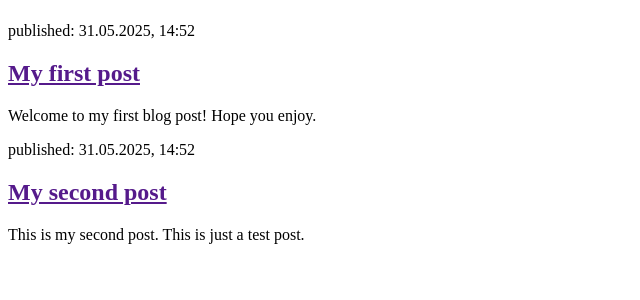
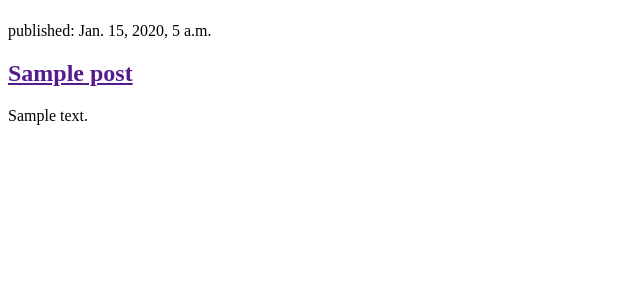
Before and after one commit to aidanv22/my-first-blog, a Django app: page / in a window 1280 px wide. Shown: the part 58-358 px from the top of the page, without its empty margins (0-640 px from the left). Run offline with Django 5.2, Linux system fonts and the light colour scheme; tables that the repository leaves empty hold one stand-in row (values such as "Sample post").

Commit message:
Modified templates to display posts from database.

```diff
--- a/blog/templates/blog/post_list.html
+++ b/blog/templates/blog/post_list.html
@@ -8,16 +8,13 @@
             <h1><a href="/">Aidan Vesci's Blog</a></h1>
         </header>
 
-        <article>
-            <time>published: 31.05.2025, 14:52</time>
-            <h2><a href="">My first post</a></h2>
-            <p>Welcome to my first blog post! Hope you enjoy.</p>
-        </article>
+        {% for post in posts %}
+            <article>
+                <time>published: {{ post.published_date }}</time>
+                <h2><a href="">{{ post.title }}</a></h2>
+                <p>{{ post.text|linebreaksbr }}</p>
+            </article>
+        {% endfor %}
 
-        <article>
-            <time>published: 31.05.2025, 14:52</time>
-            <h2><a href="">My second post</a></h2>
-            <p>This is my second post. This is just a test post.</p>
-        </article>
     </body>
 </html>
--- a/blog/views.py
+++ b/blog/views.py
@@ -1,5 +1,8 @@
 from django.shortcuts import render
+from .models import Post
+from django.utils import timezone
 
 # Create your views here.
 def post_list(request):
-    return render(request, 'blog/post_list.html', {})
+    posts = Post.objects.filter(published_date__lte=timezone.now()).order_by('published_date')
+    return render(request, 'blog/post_list.html', {'posts': posts})
```
